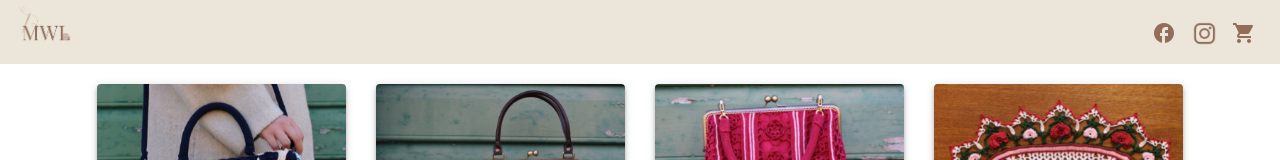
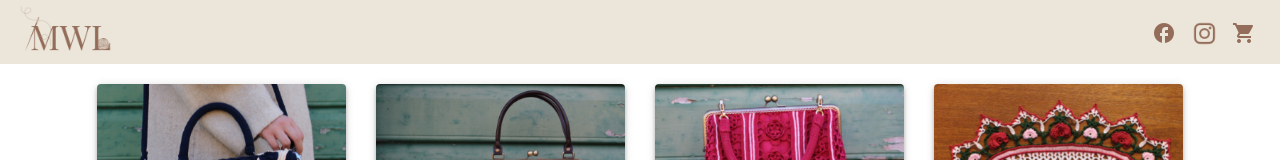
Before and after one commit to sugardoris/webshop-frontend, an Angular app: page / in a window 1280 px wide. Shown: the top 160 px of the page. Built offline with nearby package versions, Linux system fonts and the light colour scheme.

Commit message:
Fix logo

```diff
--- a/src/app/header/header.component.css
+++ b/src/app/header/header.component.css
@@ -2,8 +2,8 @@ mat-toolbar {
   color: #ebe6d9;
 }
 
-img {
-  width: 60px;
+.logo {
+  width: 100px;
 }
 
 .spacer {
--- a/src/app/header/header.component.html
+++ b/src/app/header/header.component.html
@@ -1,5 +1,5 @@
 <mat-toolbar color="primary">
-  <img src="../../assets/images/thumb/MWL2.png" alt="logo">
+  <img class="logo" src="../../assets/images/thumb/MWLtransparent.png" alt="logo">
   <span class="spacer"></span>
   <button mat-icon-button aria-label="facebook icon">
     <mat-icon color="accent">facebook</mat-icon>
```
Also changed, not shown: src/assets/images/thumb/MWLtransparent.png (added).
